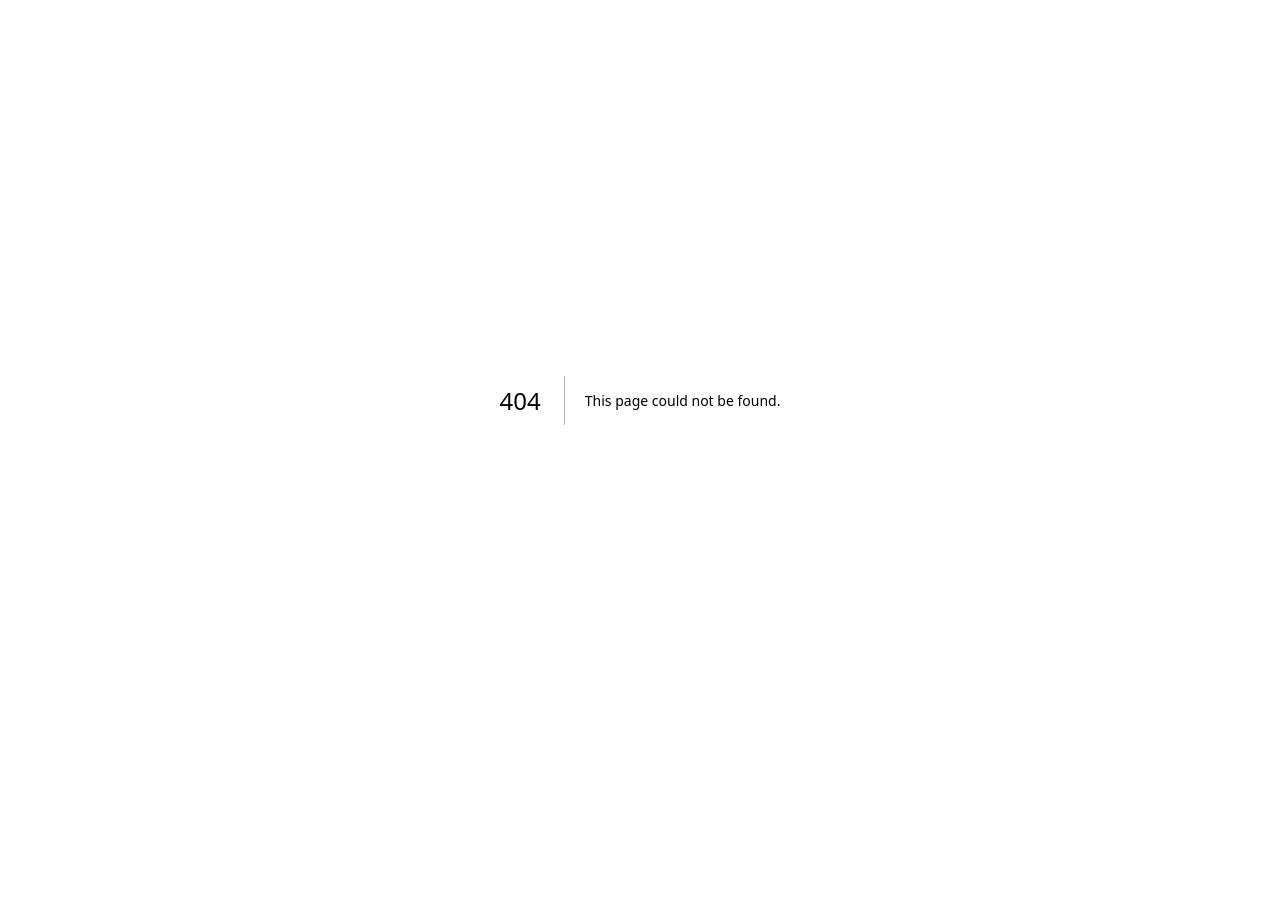
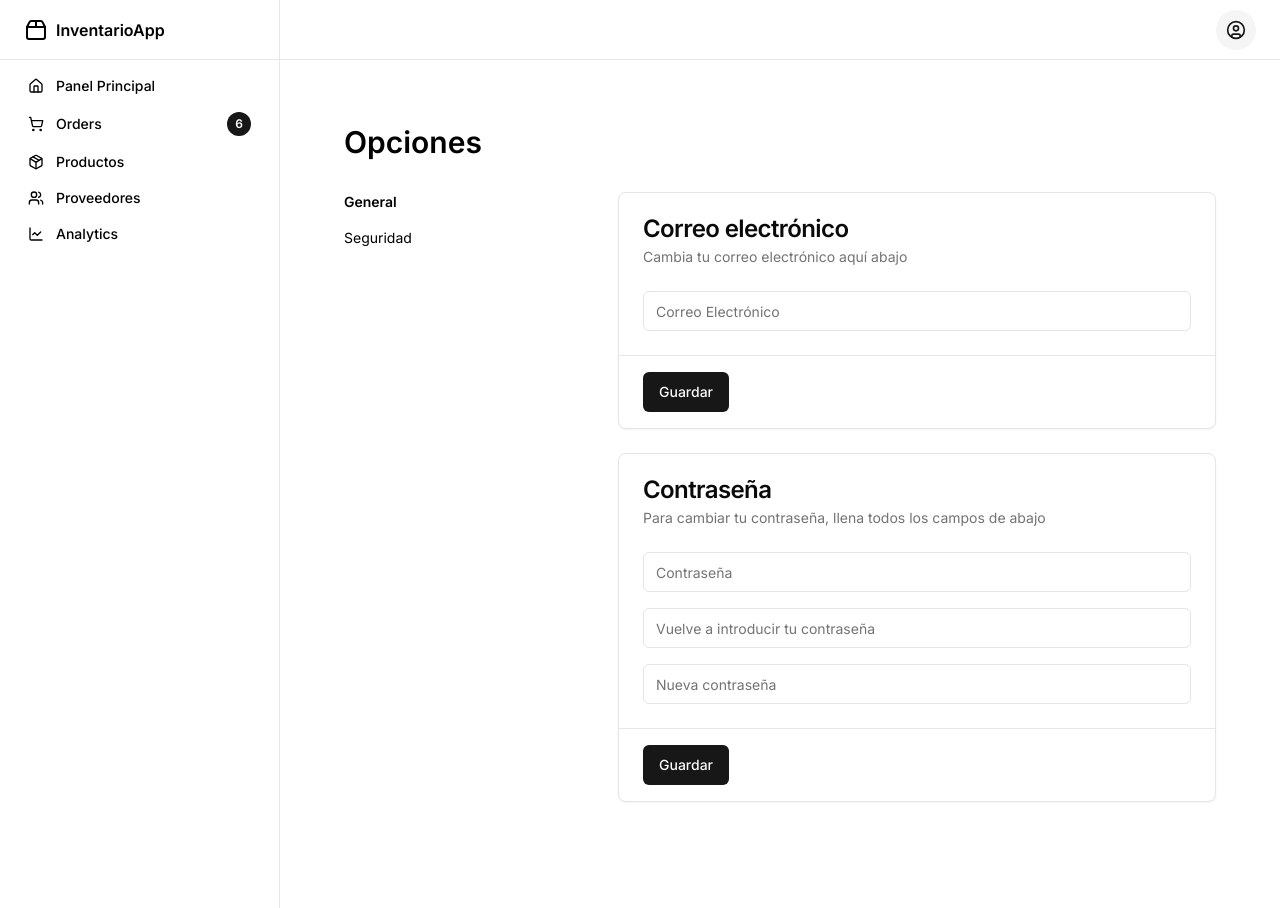
Before and after one commit to watchtheblind/InventarioApp, a Next.js app: page /modulos/usuario in a window 1280 px wide. Before the commit this address had no page. Before the commit the page ends 800 px from the top, so only its background shows below. Built offline with nearby package versions, Linux system fonts and the light colour scheme.

Commit message:
Crear campos de cambiar contraseña y correo electrónico

```diff
--- /dev/null
+++ b/src/app/modulos/usuario/page.tsx
@@ -0,0 +1,76 @@
+import React from 'react'
+import Link from 'next/link'
+import {Button} from '@/components/ui/button'
+import {
+  Card,
+  CardContent,
+  CardDescription,
+  CardFooter,
+  CardHeader,
+  CardTitle,
+} from '@/components/ui/card'
+import {Checkbox} from '@/components/ui/checkbox'
+import {Input} from '@/components/ui/input'
+
+const PanelUsuario = () => {
+  return (
+    <div className="flex min-h-screen w-full flex-col">
+      <main className="flex min-h-[calc(100vh_-_theme(spacing.16))] flex-1 flex-col gap-4 bg-muted/40 p-4 md:gap-8 md:p-10">
+        <div className="mx-auto grid w-full max-w-6xl gap-2">
+          <h1 className="text-3xl font-semibold">Opciones</h1>
+        </div>
+        <div className="mx-auto grid w-full max-w-6xl items-start gap-6 md:grid-cols-[180px_1fr] lg:grid-cols-[250px_1fr]">
+          <nav
+            className="grid gap-4 text-sm text-muted-foreground"
+            x-chunk="dashboard-04-chunk-0">
+            <Link href="#" className="font-semibold text-primary">
+              General
+            </Link>
+            <Link href="#">Seguridad</Link>
+          </nav>
+          <div className="grid gap-6">
+            <Card x-chunk="dashboard-04-chunk-1">
+              <CardHeader>
+                <CardTitle>Correo electrónico</CardTitle>
+                <CardDescription>
+                  Cambia tu correo electrónico aquí abajo
+                </CardDescription>
+              </CardHeader>
+              <CardContent>
+                <form>
+                  <Input placeholder="Correo Electrónico" />
+                </form>
+              </CardContent>
+              <CardFooter className="border-t px-6 py-4">
+                <Button>Guardar</Button>
+              </CardFooter>
+            </Card>
+            <Card x-chunk="dashboard-04-chunk-2">
+              <CardHeader>
+                <CardTitle>Contraseña</CardTitle>
+                <CardDescription>
+                  Para cambiar tu contraseña, llena todos los campos de abajo
+                </CardDescription>
+              </CardHeader>
+              <CardContent>
+                <form className="flex flex-col gap-4">
+                  <Input placeholder="Contraseña" defaultValue="" />
+                  <Input
+                    placeholder="Vuelve a introducir tu contraseña"
+                    defaultValue=""
+                  />
+                  <Input placeholder="Nueva contraseña" defaultValue="" />
+                </form>
+              </CardContent>
+              <CardFooter className="border-t px-6 py-4">
+                <Button>Guardar</Button>
+              </CardFooter>
+            </Card>
+          </div>
+        </div>
+      </main>
+    </div>
+  )
+}
+
+export default PanelUsuario
--- a/src/components/InicioSesionForm copy.tsx
+++ /dev/null
@@ -1,195 +0,0 @@
-'use client'
-import React, {useEffect, useState, useTransition} from 'react'
-import {Button} from '@/components/ui/button'
-import {useRouter} from 'next/navigation'
-import {AlertDestructive} from '@/components/Alerta'
-import {UpdateIcon} from '@radix-ui/react-icons'
-import {
-  Form,
-  FormControl,
-  FormDescription,
-  FormField,
-  FormItem,
-  FormLabel,
-  FormMessage,
-} from '@/components/ui/form'
-import {Input} from '@/components/ui/input'
-import {zodResolver} from '@hookform/resolvers/zod'
-import {useForm, useFormContext} from 'react-hook-form'
-import type {Control, FieldPath} from 'react-hook-form'
-import {z} from '@/components/zod-es.js'
-
-/* La declaración `const formSchema` crea un esquema utilizando la biblioteca Zod para la validación del formulario.
-En este caso, define un objeto de esquema con dos campos: "correo electrónico" y "contraseña". */
-const formSchema = z.object({
-  correo: z.string().min(11).max(50),
-  password: z.string().min(6).max(50),
-})
-
-const InicioSesionForm = () => {
-  const [isPending, startTransition] = useTransition()
-  const [intentos, setIntentos] = useState(1)
-  const [Error, setError] = useState(false)
-  // const [cargando, setCargando] = useState(false)
-  const [mensajeAlerta, setMensajeAlerta] = useState('Usuario no encontrado')
-  const [deshabilitarBoton, setDeshabilitarBoton] = useState(false)
-  const router = useRouter()
-  const desbloquearLoginEn10Segundos = async () => {
-    setDeshabilitarBoton(true)
-    setTimeout(() => {
-      setDeshabilitarBoton(false)
-      setError((error) => !error)
-    }, 10000)
-  }
-  /* Este fragmento de código utiliza el hook `useForm` de la biblioteca `react-hook-form` para crear un formulario
-instancia para el formulario de inicio de sesión. */
-  const form = useForm<z.infer<typeof formSchema>>({
-    resolver: zodResolver(formSchema),
-    defaultValues: {
-      correo: '',
-      password: '',
-    },
-  })
-  /* función para obtener los datos del formulario de inicio de sesion y mandarlos al servidor*/
-  const obtenerDatosInicioSesion = async (
-    values: z.infer<typeof formSchema>,
-  ) => {
-    const {correo, password} = values //values.correo y values.password
-    try {
-      startTransition(async () => {
-        const response = await fetch(
-          'https://gestor-de-inventario.onrender.com/api/v1/auth/login',
-          {
-            method: 'POST',
-            headers: {'Content-type': 'application/json'},
-            body: JSON.stringify({correo, password}),
-          },
-        )
-        if (!response.ok) {
-          setError(true)
-          setIntentos(intentos + 1)
-          intentos === 3
-            ? (setMensajeAlerta(
-                'Se ha excedido el número de intentos. Espere 10 segundos.',
-              ),
-              desbloquearLoginEn10Segundos())
-            : ''
-          return
-        }
-        setIntentos(0)
-        router.push('/modulos/dashboard')
-        // response.ok
-        //   ? (setIntentos(0), router.push('/modulos/dashboard'))
-        //   : (() => {
-        //       setError(true)
-        //       setIntentos(intentos + 1)
-        //       intentos === 3
-        //         ? (setMensajeAlerta(
-        //             'Se ha excedido el número de intentos. Espere 10 segundos.',
-        //           ),
-        //           desbloquearLoginEn10Segundos())
-        //         : ''
-        //     })()
-      })
-    } catch (error) {
-      console.error(error)
-    }
-  }
-  return (
-    <>
-      <Form {...form}>
-        <form
-          onSubmit={form.handleSubmit(obtenerDatosInicioSesion)}
-          className=" justify-center space-y-4">
-          <CampoFormulario
-            disabled={isPending || deshabilitarBoton}
-            cantidadCaracteres={30}
-            name="correo"
-            label="Correo Electrónico"
-            placeholder="correo"
-            inputType="email"
-          />
-          <CampoFormulario
-            disabled={isPending || deshabilitarBoton}
-            cantidadCaracteres={20}
-            name="password"
-            label="Contraseña"
-            placeholder="Password"
-            inputType="password"
-          />
-          <div className="flex justify-center">
-            <Button
-              type="submit"
-              disabled={isPending || deshabilitarBoton}
-              className="w-60 mt-3 bg-[#5C776B] rounded-full hover:bg-[#475D53] boton-login">
-              Iniciar Sesión
-              {isPending ? (
-                <UpdateIcon className="ml-2 animate-spin"></UpdateIcon>
-              ) : (
-                ''
-              )}
-            </Button>
-          </div>
-        </form>
-      </Form>
-      {Error ? (
-        <div className="mt-4 visible animate-pulse">
-          <AlertDestructive mensaje={mensajeAlerta} />
-        </div>
-      ) : (
-        ''
-      )}
-    </>
-  )
-}
-
-/* La `interfaz CampoFormularioProps` define los props que el componente `CampoFormulario`
-espera recibir. */
-interface CampoFormularioProps {
-  name: FieldPath<z.infer<typeof formSchema>>
-  label: string
-  placeholder: string
-  description?: string
-  inputType?: string
-  cantidadCaracteres: number
-  disabled?: any
-}
-
-// Definiendo la estructura de los campos del formulario
-const CampoFormulario: React.FC<CampoFormularioProps> = ({
-  name,
-  label,
-  placeholder,
-  description,
-  inputType,
-  cantidadCaracteres,
-  disabled,
-}) => {
-  const {control} = useFormContext()
-  return (
-    <>
-      <FormField
-        control={control}
-        name={name}
-        render={({field}) => (
-          <FormItem>
-            <FormLabel className="text-base">{label}</FormLabel>
-            <FormControl>
-              <Input
-                disabled={disabled}
-                maxLength={cantidadCaracteres}
-                className="mt-2 mb-5 w-80 bg-transparent rounded-full elemento-login"
-                placeholder={placeholder}
-                type={inputType || 'text'}
-                {...field}
-              />
-            </FormControl>
-            {description && <FormDescription>{description}</FormDescription>}
-            <FormMessage />
-          </FormItem>
-        )}
-      />
-    </>
-  )
-}
-export default InicioSesionForm
```
